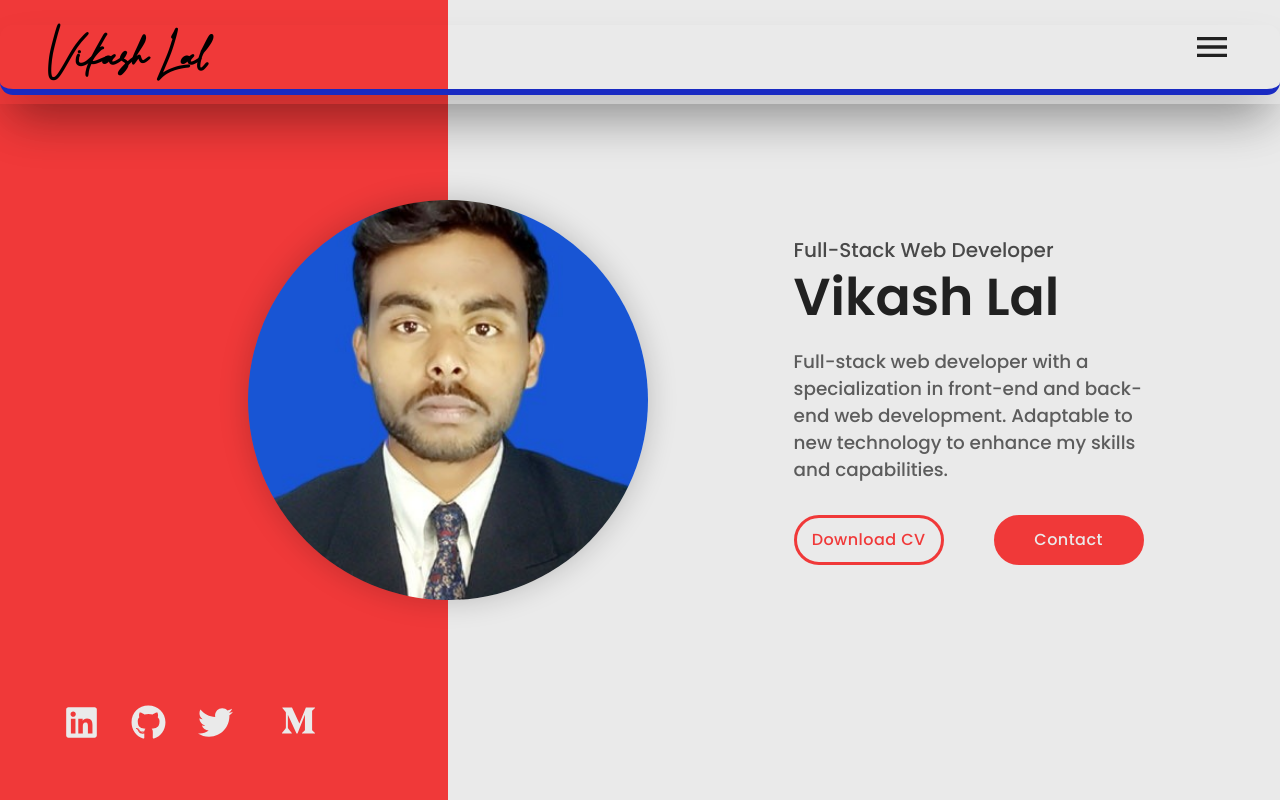
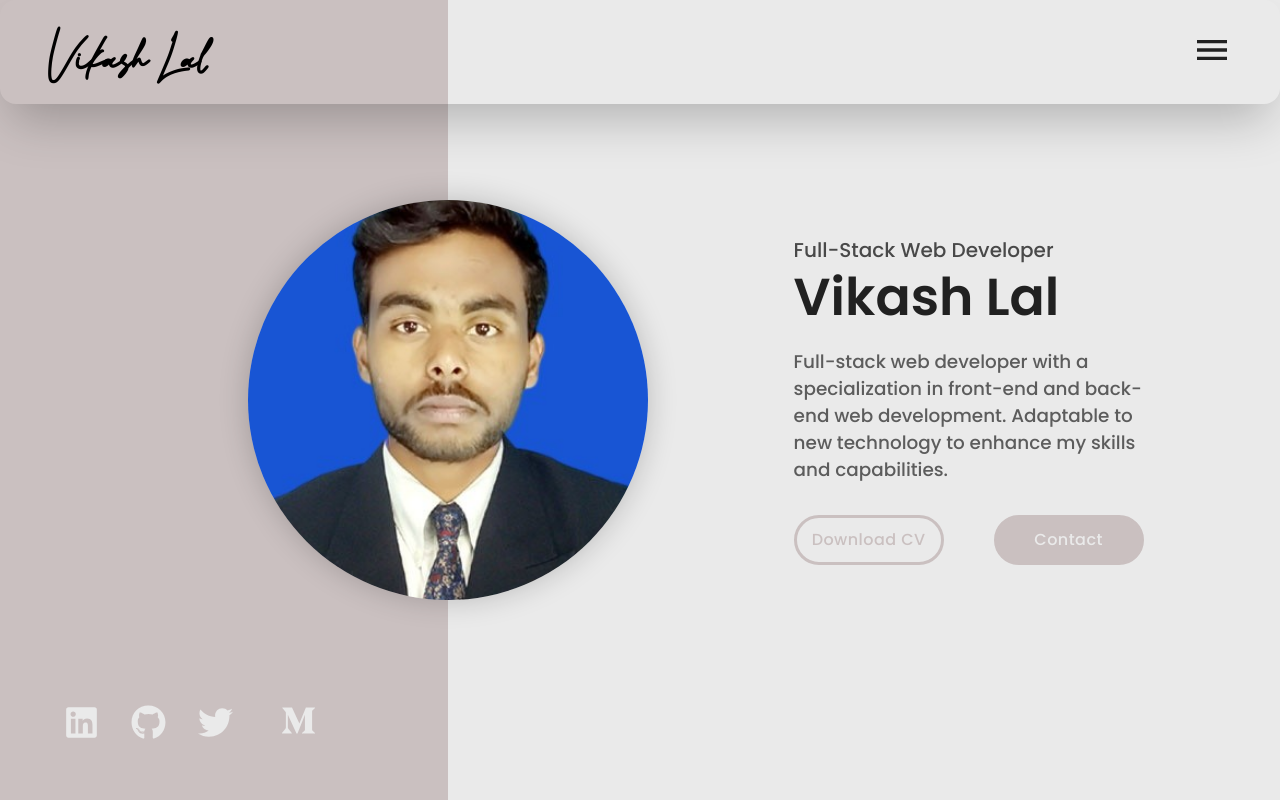
Before and after one commit to Therobo77/Therobo77.github.io, a React (Create React App) app: page / in a window 1280 px wide. Shown: the top 800 px of the page. Built offline with nearby package versions, Linux system fonts and the light colour scheme; a web font is replaced by a local one.

Commit message:
trying new themes in BG

```diff
--- a/public/index.html
+++ b/public/index.html
@@ -19,7 +19,7 @@ else if (geek) {
   Message me, maybe we could help each other.
 }
 else {
-  goto: akshaysaini.in/404
+  goto: https://therobo77.github.io/404
 }
 ________________________________________________________________________________________
 
--- a/src/Components/Calendar/Github.css
+++ b/src/Components/Calendar/Github.css
@@ -17,8 +17,7 @@ body {
   width: 80%;
   padding: 20px 20px 20px 50px;
   margin: auto;
-  box-shadow: rgba(230, 17, 166, 0.19) 0px 10px 20px,
-    rgba(70, 14, 202, 0.23) 0px 6px 6px;
+  /* box-shadow: rgba(230, 17, 166, 0.19) 0px 10px 20pxrgba(70, 14, 202, 0.23) 0px 6px 6px; */
 }
 
 .github_text {
@@ -33,3 +32,9 @@ body {
 .github_text span {
   color: #e4002b;
 }
+.cal .react-activity-calendar .react-activity-calendar__calendar{
+/* border: 1px solid; */
+/* height: 280px; */
+margin: 6px;
+padding: 6px;
+}
--- a/src/Components/Navbar/Navbar.css
+++ b/src/Components/Navbar/Navbar.css
@@ -1,6 +1,6 @@
 .navbar {
     height: 6.5rem;
-    position: absolute;
+    position: fixed;
     background-color: transparent;
     z-index: 99;
     display: flex;
@@ -8,24 +8,25 @@
     justify-content: center;
     width: 100%;
     box-shadow: rgba(0, 0, 0, 0.25) 0px 25px 50px -12px;
+    border-radius: 16px;
 }
 
 .navbar--container {
     /* background-color: #f03939; */
     position: fixed;
     /* border: 5px solid rgb(234, 223, 13); */
-    border-radius: 13px;
-    border-bottom: 6px solid #192ac2;
+    /* border-radius: 13px; */
+    /* border-bottom: 6px solid #192ac2; */
     display: flex;
     align-items: center;
     justify-content: space-between;
     width: 100%;
     padding: 0 3rem;
     margin-top: 1rem;
-    box-shadow: rgba(0, 0, 0, 0.25) 0px 25px 50px -12px;
+    /* box-shadow: rgba(0, 0, 0, 0.25) 0px 25px 50px -12px; */
 }
 
-.navbar--container > h1 {
+.navbar--container>h1 {
     font-family: 'BestermindRegular';
     color: var(--primary-2);
     font-size: 2.5rem;
@@ -36,20 +37,22 @@
     margin-top: 5rem;
 }
 
-.drawer > .MuiBackdrop-root {
+.drawer>.MuiBackdrop-root {
     background: rgba(33, 33, 33, 0.15) !important;
     backdrop-filter: blur(20px) !important;
 }
 
 
 @media (max-width:1100px) {
-    .navbar--container{
+    .navbar--container {
         padding: 0 2rem;
     }
-    .navbar--container > h1{
+
+    .navbar--container>h1 {
         font-size: 2.2rem;
     }
-    .nav-menu{
+
+    .nav-menu {
         font-size: 2.2rem;
         margin-top: -1.5rem;
     }
@@ -63,31 +66,35 @@
 
 
 @media (max-width:600px) {
-    .nav-menu{
+    .nav-menu {
         color: var(--primary-2);
     }
-    .navbar--container > h1{
+
+    .navbar--container>h1 {
         font-size: 2rem;
     }
-    .nav-menu:hover{
+
+    .nav-menu:hover {
         color: var(--primary-2);
     }
-    .MuiDrawer-paper{
-      border-radius: 0 !important;
+
+    .MuiDrawer-paper {
+        border-radius: 0 !important;
     }
 }
 
 
-@media only screen and (min-device-width: 320px) and (max-device-width:
-  480px) and (-webkit-device-pixel-ratio: 2) and (device-aspect-ratio: 2/3) {
+@media only screen and (min-device-width: 320px) and (max-device-width: 480px) and (-webkit-device-pixel-ratio: 2) and (device-aspect-ratio: 2/3) {
     .navbar {
         height: 5rem;
     }
+
     .navbar--container {
         padding: 0 1rem;
         margin-top: 0rem;
     }
-    .navbar--container > h1 {
+
+    .navbar--container>h1 {
         font-size: 1.5rem;
     }
 }
--- a/src/data/themeData.js
+++ b/src/data/themeData.js
@@ -17,11 +17,12 @@ import {
   pinkThemeDark,
   yellowThemeLight,
   yellowThemeDark,
+  grayThemeLight
 } from "../theme/theme";
 
 export const themeData = {
   theme: redThemeLight,
-  // theme:  blueThemeLight,
+  theme:  grayThemeLight,
   // theme:  blueThemeDark,
   // theme: greenThemeLight,
   // theme: greenThemeDark,
--- a/src/theme/theme.js
+++ b/src/theme/theme.js
@@ -2,9 +2,9 @@
 import {
     blueThemegirl, blueThemeboy, bwThemeboy, bwThemegirl, greenThemeboy, greenThemegirl, orangeThemeboy,
     orangeThemegirl, pinkThemeboy, pinkThemegirl, purpleThemeboy, purpleThemegirl, redThemeboy, redThemegirl, yellowThemeboy,
-    yellowThemegirl,eduBlack,eduBlue,eduGreen,eduOrange,eduPink,eduPurple,eduRed,eduYellow,expBlack,expBlue,expGreen,expOrange,
-    expPink,expPurple,expRed,expYellow,contactsBlack,contactsBlue,contactsGreen,contactsOrange,contactsPink,contactsPurple,
-    contactsRed,contactsYellow
+    yellowThemegirl, eduBlack, eduBlue, eduGreen, eduOrange, eduPink, eduPurple, eduRed, eduYellow, expBlack, expBlue, expGreen, expOrange,
+    expPink, expPurple, expRed, expYellow, contactsBlack, contactsBlue, contactsGreen, contactsOrange, contactsPink, contactsPurple,
+    contactsRed, contactsYellow
 } from './images'
 
 
@@ -93,7 +93,6 @@ export const bwThemeDark = {
     expimg: expBlack,
     contactsimg: contactsBlack
 }
-
 export const blueThemeLight = {
     type: 'light',
     primary: '#545fc4',
@@ -158,6 +157,7 @@ export const redThemeLight = {
     expimg: expRed,
     contactsimg: contactsRed
 }
+
 export const redThemeDark = {
     type: 'dark',
     primary: '#f03939',
@@ -179,7 +179,6 @@ export const redThemeDark = {
     expimg: expRed,
     contactsimg: contactsRed
 }
-
 export const orangeThemeLight = {
     type: 'light',
     primary: '#f56539',
@@ -222,7 +221,6 @@ export const orangeThemeDark = {
     expimg: expOrange,
     contactsimg: contactsOrange
 }
-
 export const purpleThemeLight = {
     type: 'light',
     primary: '#823ae0',
@@ -265,7 +263,6 @@ export const purpleThemeDark = {
     expimg: expPurple,
     contactsimg: contactsPurple
 }
-
 export const pinkThemeLight = {
     type: 'light',
     primary: '#ff4f93',
@@ -308,7 +305,6 @@ export const pinkThemeDark = {
     expimg: expPink,
     contactsimg: contactsPink
 }
-
 export const yellowThemeLight = {
     type: 'light',
     primary: '#E9AD35',
@@ -330,7 +326,6 @@ export const yellowThemeLight = {
     expimg: expYellow,
     contactsimg: contactsYellow
 }
-
 export const yellowThemeDark = {
     type: 'dark',
     primary: '#E9AD35',
@@ -352,3 +347,28 @@ export const yellowThemeDark = {
     expimg: expYellow,
     contactsimg: contactsYellow
 }
+
+export const grayThemeLight = {
+    // background-color: rgb(202, 192, 192);
+
+    type: 'light',
+    primary: '#cac0c0',
+    primary400: '#b8b0b0',
+    primary600: '#c7a8a8',
+    primary80: '#cac0c0cc',
+    primary50: '#cac0c080',
+    primary30: '#cac0c04d',
+    secondary: '#eaeaea',
+    secondary70: '#eaeaeab3',
+    secondary50: '#eaeaea80',
+    tertiary: '#212121',
+    tertiary80: '#212121cc',
+    tertiary70: '#212121b3',
+    tertiary50: '#21212180',
+    aboutimg1: redThemeboy,
+    aboutimg2: redThemegirl,
+    eduimg: eduRed,
+    expimg: expRed,
+    contactsimg: contactsRed
+
+}
```
